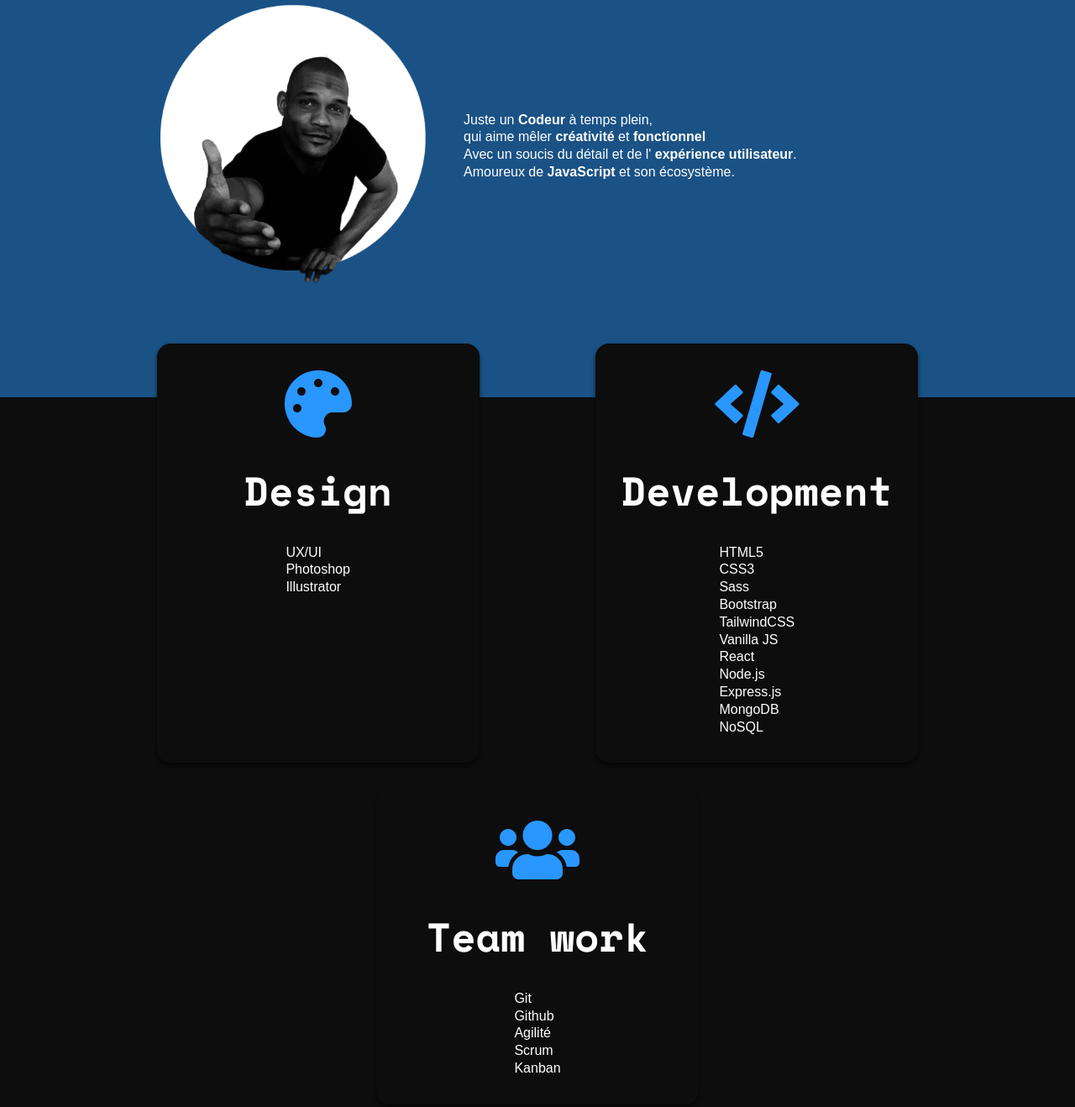
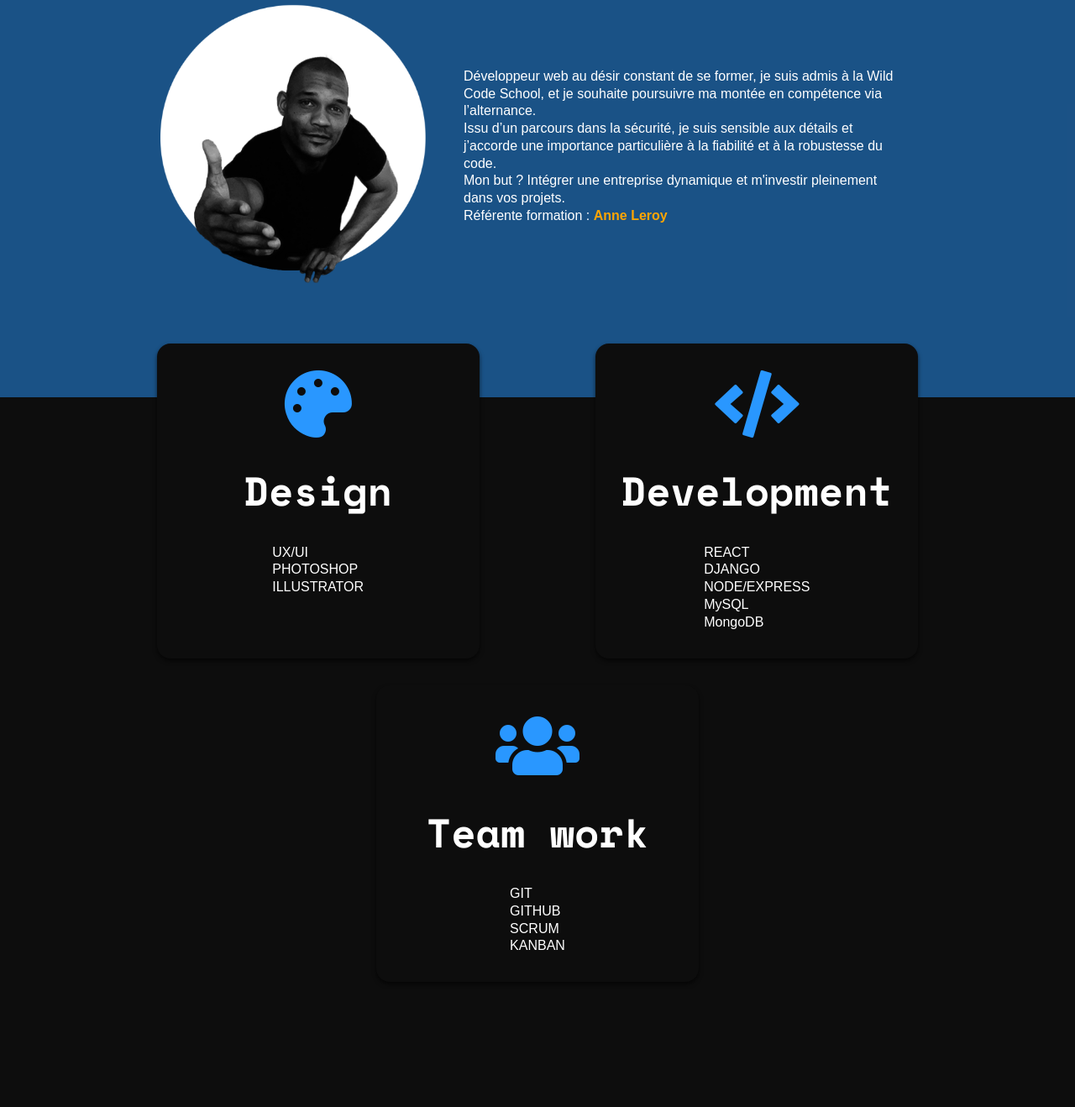
Before and after one commit to saidbaraou/portfolio, a plain HTML site: page index.html in a window 1280 px wide. Shown: the part 1147-2465 px from the top of the page at 84% size. Drawn offline with nearby package versions, Linux system fonts and the light colour scheme; a web font is replaced by a local one.

Commit message:
Change intro text and arrange skills section

```diff
--- a/index.html
+++ b/index.html
@@ -74,15 +74,14 @@
           </div>
           <div class="intro-text">
             <p>
-              Juste un <b>Codeur</b> à temps plein,
-              <br>
-              qui aime mêler
-              <b>créativité</b>
-              et <b>fonctionnel</b>
-              <br>
-              Avec un soucis du détail et de l' <b>expérience utilisateur</b>. <br>
-              Amoureux de
-              <b>JavaScript</b> et son écosystème.
+              Développeur web au désir constant de se former, je suis admis à la Wild Code School, et je souhaite
+              poursuivre ma montée
+              en compétence via l’alternance. <br>
+              Issu d’un parcours dans la sécurité, je suis sensible aux détails et j’accorde une importance particulière
+              à la
+              fiabilité et à la robustesse du code. <br>
+              Mon but ? Intégrer une entreprise dynamique et m'investir pleinement dans vos projets. <br>
+              Référente formation : <a href="mailto:anne.leroy@wildcodeschool.com" style="color:orange">Anne Leroy</a>
 
             </p>
           </div>
@@ -97,8 +96,8 @@
             <h2 class="md-title">Design</h2>
             <ul>
               <li>UX/UI</li>
-              <li>Photoshop</li>
-              <li>Illustrator</li>
+              <li>PHOTOSHOP</li>
+              <li>ILLUSTRATOR</li>
             </ul>
 
           </div>
@@ -107,17 +106,11 @@
             <i class="fas fa-code fa-5x"></i>
             <h2 class="md-title">Development</h2>
             <ul>
-              <li>HTML5</li>
-              <li>CSS3</li>
-              <li>Sass</li>
-              <li>Bootstrap</li>
-              <li>TailwindCSS</li>
-              <li>Vanilla JS</li>
-              <li>React</li>
-              <li>Node.js</li>
-              <li>Express.js</li>
+              <li>REACT</li>
+              <li>DJANGO</li>
+              <li>NODE/EXPRESS</li>
+              <li>MySQL</li>
               <li>MongoDB</li>
-              <li>NoSQL</li>
             </ul>
 
 
@@ -127,11 +120,10 @@
             <i class="fas fa-users fa-5x"></i>
             <h2 class="md-title">Team work</h2>
             <ul>
-              <li>Git</li>
-              <li>Github</li>
-              <li>Agilité</li>
-              <li>Scrum</li>
-              <li>Kanban</li>
+              <li>GIT</li>
+              <li>GITHUB</li>
+              <li>SCRUM</li>
+              <li>KANBAN</li>
             </ul>
 
           </div>
```
